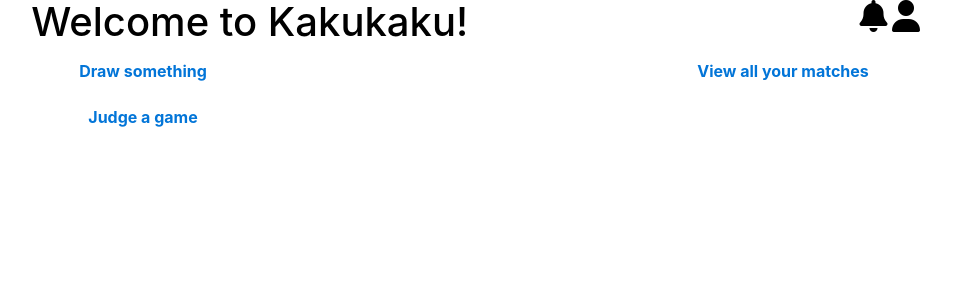
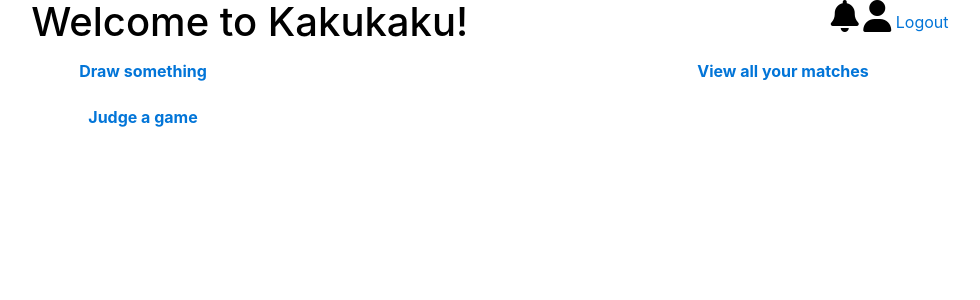
Before and after one commit to Edmond-Lam/hachiroku, a Flask app: page / in a window 1280 px wide. Shown: the top 300 px of the page, without its empty margins (177-1157 px from the left). Run offline with Flask 2, Linux system fonts and the light colour scheme; a user stored in the database is signed in; some libraries are stand-ins or nearby versions.

Commit message:
add LOGOUT

```diff
--- a/app.py
+++ b/app.py
@@ -73,13 +73,20 @@ def login():
 
         if 'register' in request.form:
             db.create_user(username,str(password))
-            return render_template('login.html', msg="Successfully Registered!!")
+            return render_template('login.html', msg="Successfully registered!", good=True)
 
         elif db.check_login(username, str(password)):
             session['username'] = username;
             return redirect(url_for('mainpage'))
         else:
-            return render_template('login.html', msg="Login invalid.")
+            return render_template('login.html', msg="Login invalid.", good=False)
+
+@app.route("/logout/")
+def logout():
+    if 'username' not in session:
+        redirect(url_for('login'))
+    session.pop('username')
+    return redirect(url_for("login", msg = "Logged out.", good=True))
 
 if __name__ == '__main__':
     app.debug = True
--- a/templates/index.html
+++ b/templates/index.html
@@ -13,9 +13,10 @@
 	  <h1>Welcome to Kakukaku!</h1>
 	</div>
 	<div class="col-sm-4">
-	  <h2 style="display: inline"><a class="glyphicon" href="/notifs"><i class="fa fa-bell" aria-hidden="true"></i></a></h1>
-	  <h2 style="display: inline"><a class="glyphicon" href="/profile"><i class="fa fa-user" aria-hidden="true"></i></a></h1>
-	</div>
+	  <h2 style="display: inline"><a class="glyphicon" href="/notifs"><i class="fa fa-bell" aria-hidden="true"></i></a></h2>
+	  <h2 style="display: inline"><a class="glyphicon" href="/profile"><i class="fa fa-user" aria-hidden="true"></i></a></h2>
+	  <a href="/logout/"><span class="glyphicon"></span> Logout</a>
+</div>
       </div>
       <div class="row">
 	<div class="col-md-6">
```
Also changed, not shown: data/data.db.
